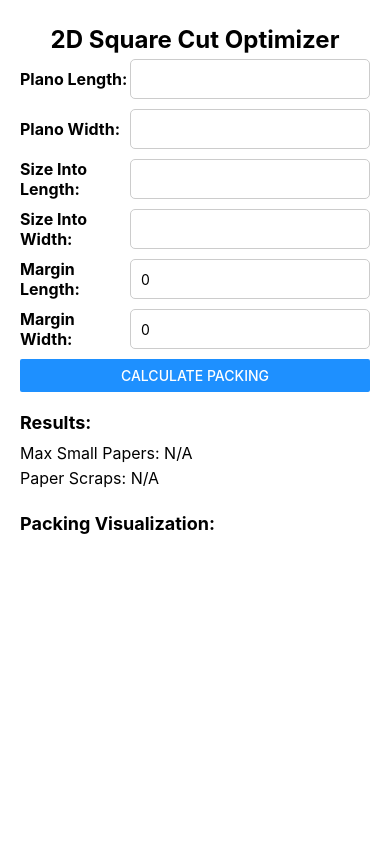
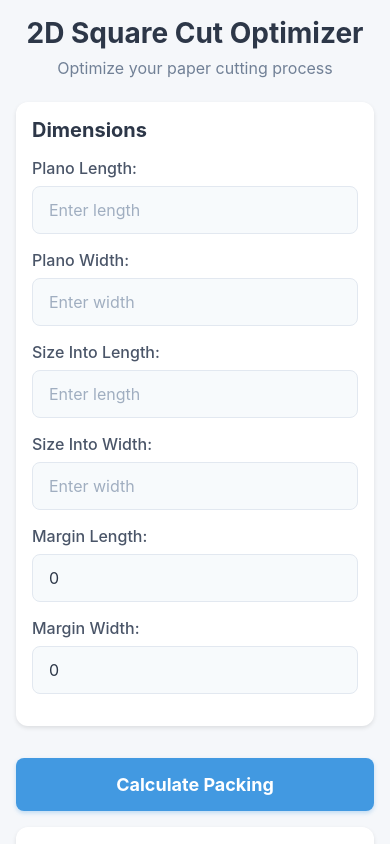
Before and after one commit to Verd1ne/RectanglePacking, a React Native app: screen / in a window 390 px wide. Built offline with nearby package versions, Linux system fonts and the light colour scheme.

Commit message:
Decor, center visuals and add colours

```diff
--- a/App.tsx
+++ b/App.tsx
@@ -11,23 +11,11 @@ import {
   View,
   Text,
   TextInput,
-  Button,
+  TouchableOpacity,
   StyleSheet,
   StatusBar,
+  Dimensions,
 } from 'react-native';
-
-// const theme = {
-//   light: {
-//     text: '#000000',
-//     background: '#FFFFFF',
-//     // Add other colors as needed
-//   },
-//   dark: {
-//     text: '#FFFFFF',
-//     background: '#000000',
-//     // Add other colors as needed
-//   },
-// };
 
 // Interface for Input State
 interface Inputs {
@@ -43,6 +31,7 @@ interface Inputs {
 interface Results {
   maxFit: number | null;
   residue: number | null;
+  scrapPercentage?: number;
 }
 
 // Core logic remains unchanged
@@ -124,7 +113,7 @@ const calculateResidue = (
 
 function App(): React.JSX.Element {
   const backgroundStyle = {
-    backgroundColor: '#fff',
+    backgroundColor: '#F5F7FA',
   };
 
   // State variables with TypeScript types
@@ -218,7 +207,11 @@ function App(): React.JSX.Element {
       maxFit,
     );
 
-    setResults({maxFit, residue});
+    // Calculate total area and scrap percentage
+    const totalArea = L * W;
+    const scrapPercentage = (residue / totalArea) * 100;
+
+    setResults({maxFit, residue, scrapPercentage});
     setVisualizationData({
       L,
       W,
@@ -272,10 +265,20 @@ function App(): React.JSX.Element {
       const cols = Math.floor(region_L / dim1);
       const rows = Math.floor(region_W / dim2);
 
+      // Generate a gradient of colors
+      const colors = [
+        '#4299E1', // Blue
+        '#48BB78', // Green
+        '#ED8936', // Orange
+        '#9F7AEA', // Purple
+        '#F56565', // Red
+      ];
+
       for (let row = 0; row < rows; row++) {
         for (let col = 0; col < cols; col++) {
           const x1 = x_offset + col * dim1 * scale;
           const y1 = y_offset + row * dim2 * scale;
+          const colorIndex = (row + col) % colors.length;
           rects.push(
             <View
               key={`${x1}-${y1}`}
@@ -285,9 +288,17 @@ function App(): React.JSX.Element {
                 top: y1,
                 width: dim1 * scale,
                 height: dim2 * scale,
-                backgroundColor: '#4E79A7',
+                backgroundColor: colors[colorIndex],
                 borderWidth: 1,
-                borderColor: '#fff',
+                borderColor: '#FFFFFF',
+                shadowColor: '#000',
+                shadowOffset: {
+                  width: 0,
+                  height: 2,
+                },
+                shadowOpacity: 0.1,
+                shadowRadius: 2,
+                elevation: 2,
               }}
             />,
           );
@@ -296,89 +307,55 @@ function App(): React.JSX.Element {
       return rects;
     };
 
-    const renderHorizontalStack = () => {
-      return (
-        <View style={{marginTop: 20}}>
-          <Text style={[styles.visualizationLabel, {color: '#000'}]}>
-            Horizontal Stacking:
-          </Text>
+    const renderVisualizationContainer = (
+      title: string,
+      children: React.ReactNode,
+    ) => (
+      <View style={styles.visualizationSection}>
+        <Text style={styles.visualizationLabel}>{title}</Text>
+        <View style={styles.visualizationWrapper}>
           <View
-            style={{
-              position: 'relative',
+            style={[
+              styles.visualizationBox,
+              {
                 width: L * scale + 20,
                 height: W * scale + 20,
-            }}>
+              },
+            ]}>
             <View
-              style={{
-                position: 'absolute',
-                left: 10,
-                top: 10,
+              style={[
+                styles.visualizationBorder,
+                {
                   width: L * scale,
                   height: W * scale,
-                borderColor: 'black',
-                borderWidth: 2,
-              }}
+                },
+              ]}
             />
-            {drawRegion(10, 10, L, W, l, w)}
+            {children}
           </View>
         </View>
+      </View>
+    );
+
+    const renderHorizontalStack = () => {
+      return renderVisualizationContainer(
+        'Horizontal Stacking',
+        drawRegion(10, 10, L, W, l, w),
       );
     };
 
     const renderVerticalStack = () => {
-      return (
-        <View style={{marginTop: 20}}>
-          <Text style={[styles.visualizationLabel, {color: '#000'}]}>
-            Vertical Stacking:
-          </Text>
-          <View
-            style={{
-              position: 'relative',
-              width: L * scale + 20,
-              height: W * scale + 20,
-            }}>
-            <View
-              style={{
-                position: 'absolute',
-                left: 10,
-                top: 10,
-                width: L * scale,
-                height: W * scale,
-                borderColor: 'black',
-                borderWidth: 2,
-              }}
-            />
-            {drawRegion(10, 10, L, W, w, l)}
-          </View>
-        </View>
+      return renderVisualizationContainer(
+        'Vertical Stacking',
+        drawRegion(10, 10, L, W, w, l),
       );
     };
 
     return (
-      <View>
-        <Text style={[styles.visualizationLabel, {color: '#000'}]}>
-          Optimized Packing:
-        </Text>
-        <View
-          style={{
-            position: 'relative',
-            width: L * scale + 20,
-            height: W * scale + 20,
-          }}>
-          {/* Main container */}
-          <View
-            style={{
-              position: 'absolute',
-              left: 10,
-              top: 10,
-              width: L * scale,
-              height: W * scale,
-              borderColor: 'black',
-              borderWidth: 2,
-            }}
-          />
-          {simpleMode ? (
-            // Simple packing
+      <View style={styles.visualizationContainer}>
+        {renderVisualizationContainer(
+          'Optimized Packing',
+          simpleMode ? (
             (() => {
               const vert_simp = calculateFit(w, l, L, W);
               const hori_simp = calculateFit(l, w, L, W);
@@ -387,7 +364,6 @@ function App(): React.JSX.Element {
                 : drawRegion(10, 10, L, W, l, w);
             })()
           ) : (
-            // Complex packing with splits
             <>
               {(() => {
                 const vert_1 = calculateFit(w, l, splitLength, splitWidth);
@@ -470,8 +446,8 @@ function App(): React.JSX.Element {
                     );
               })()}
             </>
+          ),
         )}
-        </View>
         {renderHorizontalStack()}
         {renderVerticalStack()}
       </View>
@@ -479,111 +455,120 @@ function App(): React.JSX.Element {
   };
 
   return (
-    <SafeAreaView style={backgroundStyle}>
-      <StatusBar barStyle={'light-content'} />
+    <SafeAreaView style={[styles.safeArea, backgroundStyle]}>
+      <StatusBar barStyle="dark-content" backgroundColor="#F5F7FA" />
       <ScrollView
         contentInsetAdjustmentBehavior="automatic"
-        style={backgroundStyle}>
-        <View
-          style={[
-            styles.container,
-            {backgroundColor: backgroundStyle.backgroundColor},
-          ]}>
-          {/* Input Fields */}
-          <View>
-            <Text
-              style={{
-                textAlign: 'center',
-                fontWeight: 'bold',
-                fontSize: 24,
-                marginVertical: 5,
-                color: '#000000',
-              }}>
-              2D Square Cut Optimizer
+        style={styles.scrollView}>
+        <View style={styles.container}>
+          {/* Header */}
+          <View style={styles.header}>
+            <Text style={styles.title}>2D Square Cut Optimizer</Text>
+            <Text style={styles.subtitle}>
+              Optimize your paper cutting process
             </Text>
           </View>
+
+          {/* Input Fields */}
+          <View style={styles.card}>
+            <Text style={styles.cardTitle}>Dimensions</Text>
             <View style={styles.inputGroup}>
-            <Text style={[styles.label, {color: '#000'}]}>Plano Length:</Text>
+              <Text style={styles.label}>Plano Length:</Text>
               <TextInput
                 style={styles.input}
                 keyboardType="numeric"
                 value={inputs.bigPaperL}
                 onChangeText={text => handleInputChange('bigPaperL', text)}
+                placeholder="Enter length"
+                placeholderTextColor="#A0AEC0"
               />
             </View>
             <View style={styles.inputGroup}>
-            <Text style={[styles.label, {color: '#000'}]}>Plano Width:</Text>
+              <Text style={styles.label}>Plano Width:</Text>
               <TextInput
                 style={styles.input}
                 keyboardType="numeric"
                 value={inputs.bigPaperW}
                 onChangeText={text => handleInputChange('bigPaperW', text)}
+                placeholder="Enter width"
+                placeholderTextColor="#A0AEC0"
               />
             </View>
             <View style={styles.inputGroup}>
-            <Text style={[styles.label, {color: '#000'}]}>
-              Size Into Length:
-            </Text>
+              <Text style={styles.label}>Size Into Length:</Text>
               <TextInput
                 style={styles.input}
                 keyboardType="numeric"
                 value={inputs.smallPaperL}
                 onChangeText={text => handleInputChange('smallPaperL', text)}
+                placeholder="Enter length"
+                placeholderTextColor="#A0AEC0"
               />
             </View>
             <View style={styles.inputGroup}>
-            <Text style={[styles.label, {color: '#000'}]}>
-              Size Into Width:
-            </Text>
+              <Text style={styles.label}>Size Into Width:</Text>
               <TextInput
                 style={styles.input}
                 keyboardType="numeric"
                 value={inputs.smallPaperW}
                 onChangeText={text => handleInputChange('smallPaperW', text)}
+                placeholder="Enter width"
+                placeholderTextColor="#A0AEC0"
               />
             </View>
             <View style={styles.inputGroup}>
-            <Text style={[styles.label, {color: '#000'}]}>Margin Length:</Text>
+              <Text style={styles.label}>Margin Length:</Text>
               <TextInput
                 style={styles.input}
                 keyboardType="numeric"
                 value={inputs.marginLength}
                 onChangeText={text => handleInputChange('marginLength', text)}
+                placeholder="Enter margin"
+                placeholderTextColor="#A0AEC0"
               />
             </View>
             <View style={styles.inputGroup}>
-            <Text style={[styles.label, {color: '#000'}]}>Margin Width:</Text>
+              <Text style={styles.label}>Margin Width:</Text>
               <TextInput
                 style={styles.input}
                 keyboardType="numeric"
                 value={inputs.marginWidth}
                 onChangeText={text => handleInputChange('marginWidth', text)}
+                placeholder="Enter margin"
+                placeholderTextColor="#A0AEC0"
               />
+            </View>
           </View>
 
           {/* Calculate Button */}
-          <Button
-            title="Calculate Packing"
-            onPress={onCalculate}
-            color="#1E90FF"
-          />
+          <TouchableOpacity style={styles.button} onPress={onCalculate}>
+            <Text style={styles.buttonText}>Calculate Packing</Text>
+          </TouchableOpacity>
 
           {/* Results */}
-          <View style={styles.resultsContainer}>
-            <Text style={[styles.resultLabel, {color: '#000'}]}>Results:</Text>
-            <Text style={[styles.resultText, {color: '#000'}]}>
-              Max Small Papers: {results.maxFit ?? 'N/A'}
+          <View style={styles.card}>
+            <Text style={styles.cardTitle}>Results</Text>
+            <View style={styles.resultItem}>
+              <Text style={styles.resultLabel}>Max Small Papers:</Text>
+              <Text style={styles.resultValue}>{results.maxFit ?? 'N/A'}</Text>
+            </View>
+            <View style={styles.resultItem}>
+              <Text style={styles.resultLabel}>Paper Scraps:</Text>
+              <Text style={styles.resultValue}>
+                {results.residue?.toFixed(2) ?? 'N/A'} units²
+                {results.scrapPercentage !== undefined && (
+                  <Text style={styles.percentageText}>
+                    {' '}
+                    ({results.scrapPercentage.toFixed(1)}%)
                   </Text>
-            <Text style={[styles.resultText, {color: '#000'}]}>
-              Paper Scraps: {results.residue?.toFixed(2) ?? 'N/A'}
+                )}
               </Text>
+            </View>
           </View>
 
           {/* Visualization */}
-          <View style={styles.visualizationContainer}>
-            <Text style={[styles.visualizationLabel, {color: '#000'}]}>
-              Packing Visualization:
-            </Text>
+          <View style={styles.card}>
+            <Text style={styles.cardTitle}>Packing Visualization</Text>
             {renderVisualization()}
           </View>
         </View>
@@ -594,51 +579,159 @@ function App(): React.JSX.Element {
 
 // Styles
 const styles = StyleSheet.create({
+  safeArea: {
+    flex: 1,
+  },
+  scrollView: {
+    flex: 1,
+  },
   container: {
     flex: 1,
-    padding: 20,
+    padding: 16,
+  },
+  header: {
+    alignItems: 'center',
+    marginBottom: 24,
+  },
+  title: {
+    fontSize: 28,
+    fontWeight: 'bold',
+    color: '#2D3748',
+    marginBottom: 8,
+  },
+  subtitle: {
+    fontSize: 16,
+    color: '#718096',
+  },
+  card: {
+    backgroundColor: '#FFFFFF',
+    borderRadius: 12,
+    padding: 16,
+    marginBottom: 16,
+    shadowColor: '#000',
+    shadowOffset: {
+      width: 0,
+      height: 2,
+    },
+    shadowOpacity: 0.1,
+    shadowRadius: 4,
+    elevation: 3,
+  },
+  cardTitle: {
+    fontSize: 20,
+    fontWeight: 'bold',
+    color: '#2D3748',
+    marginBottom: 16,
   },
   inputGroup: {
-    flexDirection: 'row',
-    alignItems: 'center',
-    marginBottom: 10,
+    marginBottom: 16,
   },
   label: {
-    flex: 1,
+    fontSize: 16,
+    color: '#4A5568',
+    marginBottom: 8,
+    fontWeight: '500',
+  },
+  input: {
+    height: 48,
+    borderWidth: 1,
+    borderColor: '#E2E8F0',
+    borderRadius: 8,
+    paddingHorizontal: 16,
+    fontSize: 16,
+    color: '#2D3748',
+    backgroundColor: '#F7FAFC',
+  },
+  button: {
+    backgroundColor: '#4299E1',
+    borderRadius: 8,
+    padding: 16,
+    alignItems: 'center',
+    marginVertical: 16,
+    shadowColor: '#4299E1',
+    shadowOffset: {
+      width: 0,
+      height: 2,
+    },
+    shadowOpacity: 0.3,
+    shadowRadius: 4,
+    elevation: 4,
+  },
+  buttonText: {
+    color: '#FFFFFF',
+    fontSize: 18,
+    fontWeight: 'bold',
+  },
+  resultItem: {
+    flexDirection: 'row',
+    justifyContent: 'space-between',
+    alignItems: 'center',
+    marginBottom: 12,
+  },
+  resultLabel: {
+    fontSize: 16,
+    color: '#4A5568',
+  },
+  resultValue: {
     fontSize: 16,
     fontWeight: 'bold',
-  },
-  input: {
-    flex: 1,
-    height: 40,
-    borderColor: '#ccc',
-    borderWidth: 1,
-    borderRadius: 5,
-    paddingHorizontal: 10,
-  },
-  resultsContainer: {
-    marginTop: 20,
-  },
-  resultLabel: {
-    fontSize: 18,
-    fontWeight: 'bold',
-    marginBottom: 10,
-  },
-  resultText: {
-    fontSize: 16,
-    marginBottom: 5,
+    color: '#2D3748',
   },
   visualizationContainer: {
-    marginTop: 20,
+    marginTop: 8,
+    alignItems: 'center',
+  },
+  visualizationSection: {
+    width: '100%',
+    alignItems: 'center',
+    marginTop: 24,
+  },
+  visualizationWrapper: {
+    width: '100%',
+    alignItems: 'center',
+    justifyContent: 'center',
+    padding: 8,
+  },
+  visualizationBox: {
+    position: 'relative',
+    alignSelf: 'center',
+    backgroundColor: '#F7FAFC',
+    borderRadius: 8,
+    shadowColor: '#000',
+    shadowOffset: {
+      width: 0,
+      height: 4,
+    },
+    shadowOpacity: 0.1,
+    shadowRadius: 8,
+    elevation: 4,
+  },
+  visualizationBorder: {
+    position: 'absolute',
+    left: 10,
+    top: 10,
+    borderColor: '#2D3748',
+    borderWidth: 2,
+    borderRadius: 4,
+    backgroundColor: '#FFFFFF',
   },
   visualizationLabel: {
     fontSize: 18,
     fontWeight: 'bold',
-    marginBottom: 10,
+    color: '#2D3748',
+    marginBottom: 12,
+    textAlign: 'center',
+  },
+  percentageText: {
+    fontSize: 14,
+    color: '#718096',
+    marginLeft: 4,
   },
 });
 
 export default App;
-function alert(arg0: string) {
-  throw new Error('Function not implemented.');
+
+// Add alert function
+function alert(message: string) {
+  console.warn(message);
 }
```
Lines whose indentation alone changed are shown as unchanged.
